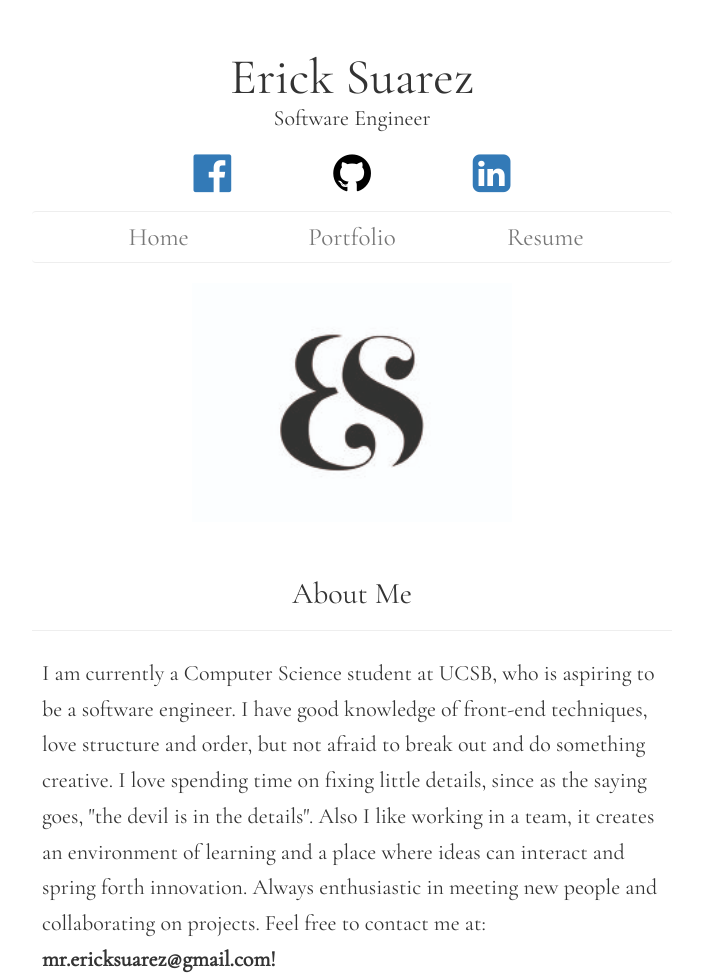
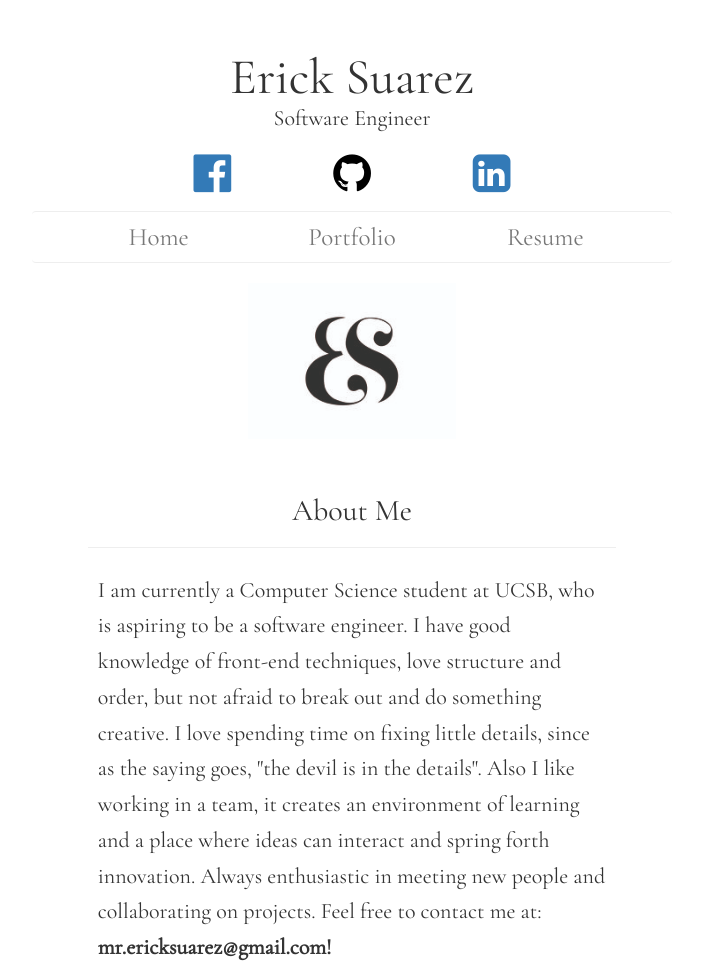
Before and after one commit to Erick-Suarez/Erick-Suarez.github.io, a plain HTML site: page index.html in a window 1280 px wide. Shown: the top 973 px of the page, without its empty margins (288-991 px from the left). Drawn offline with nearby package versions, Linux system fonts and the light colour scheme.

Commit message:
Update main logo structure

```diff
--- a/index.html
+++ b/index.html
@@ -74,11 +74,17 @@
       <!-- /.container-fluid -->
     </nav>
 
-    <div class="row-main">
+    <div class="row row-main">
+        <div class="col-xs-2"></div>
+        <div class="col-xs-8">
             <img class="img-main" id="ES" src="Style/art/Logo.jpg">
         </div>
-    <div class="row-main" id="about">
+        <div class="col-xs-2"></div>
+    </div>
 
+    <div class="row row-main" id="about">
+        <div class="col-xs-1"></div>
+        <div class="col-xs-10">
             <header class="content-header">
               <h2>About Me</h2>
               <center>
@@ -107,6 +113,8 @@
               </div>
             </div>
         </div>
+        <div class="col-xs-1"></div>
+    </div>
     <!-- about -->
   </div>
   <!-- site-container -->
```
Lines whose indentation alone changed are shown as unchanged.
